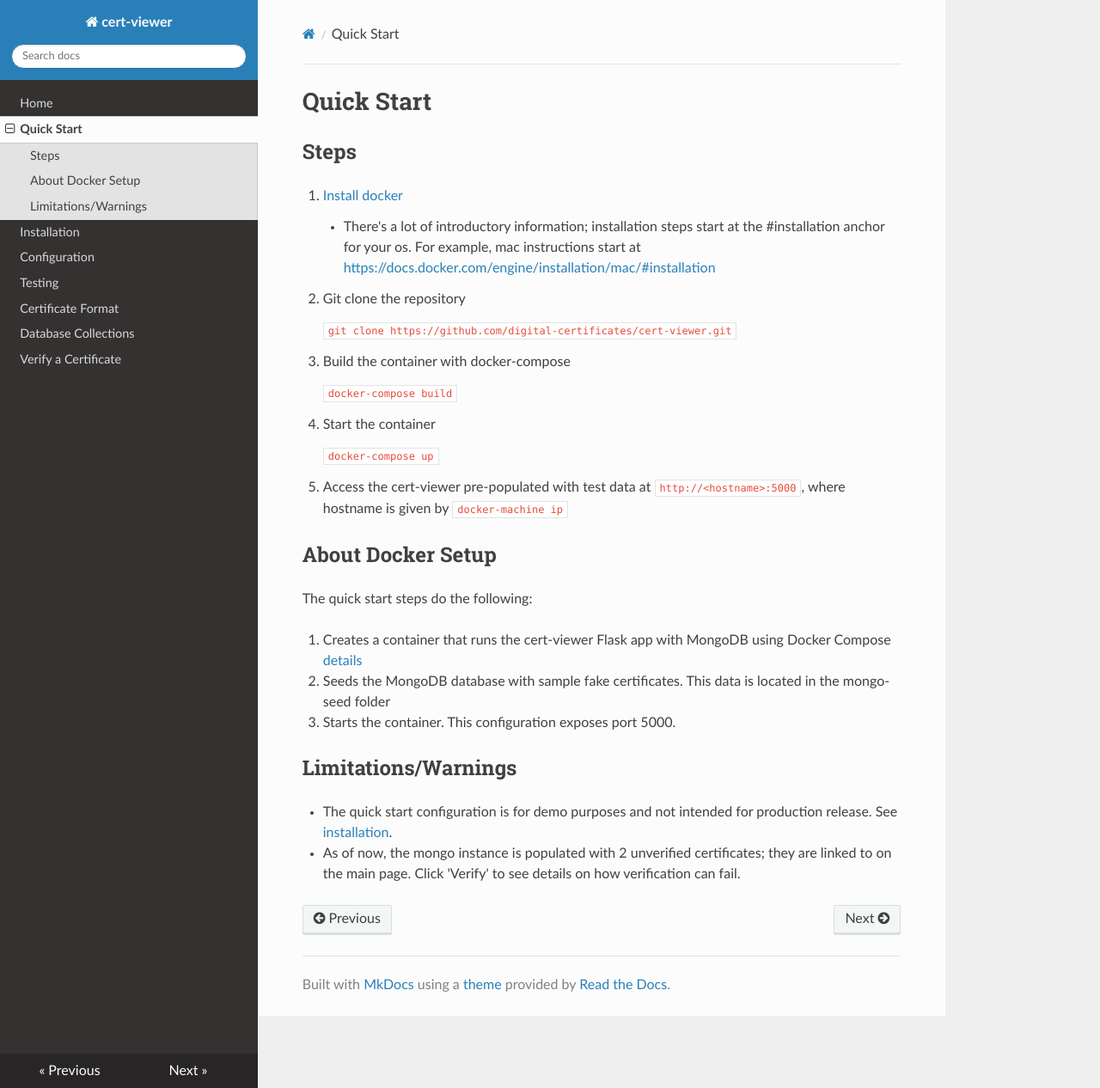
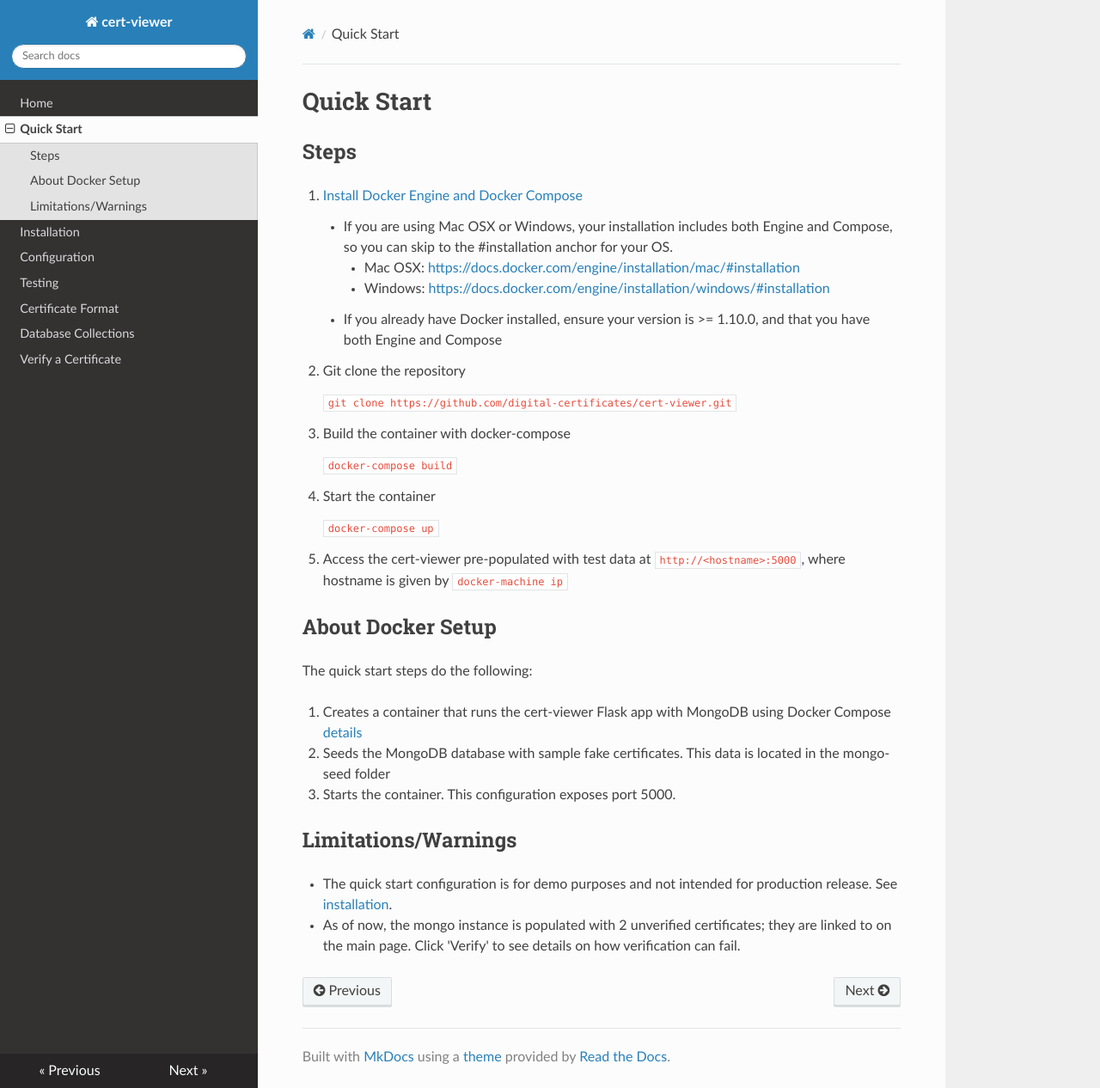
Before and after one commit to blockchain-certificates/cert-viewer, an MkDocs documentation site: the page built from docs/quick_start.md, in a window 1280 px wide and 1266 px high. Shown: the whole window at 86% size. Built offline with MkDocs 1.6.1, drawn with Linux system fonts in a browser that asks for light colours; nearby versions of some CDN libraries; old or Windows-style settings are respelled for this version of MkDocs.

Commit message:
Update quick_start.md
apply docker clarification to docs

```diff
--- a/docs/quick_start.md
+++ b/docs/quick_start.md
@@ -4,9 +4,11 @@ Quick Start
 Steps
 -----
 
-1. [Install docker](https://docs.docker.com/engine/installation)
-    - There's a lot of introductory information; installation steps start at the #installation anchor for your os. For
-example, mac instructions start at [https://docs.docker.com/engine/installation/mac/#installation](https://docs.docker.com/engine/installation/mac/#installation)
+1. [Install Docker Engine and Docker Compose](https://docs.docker.com/engine/installation)
+    - If you are using Mac OSX or Windows, your installation includes both Engine and Compose, so you can skip to the #installation anchor for your OS.
+        - Mac OSX: [https://docs.docker.com/engine/installation/mac/#installation](https://docs.docker.com/engine/installation/mac/#installatio)
+        - Windows: [https://docs.docker.com/engine/installation/windows/#installation](https://docs.docker.com/engine/installation/windows/#installation)
+    - If you already have Docker installed, ensure your version is >= 1.10.0, and that you have both Engine and Compose
 
 2. Git clone the repository
 
```
